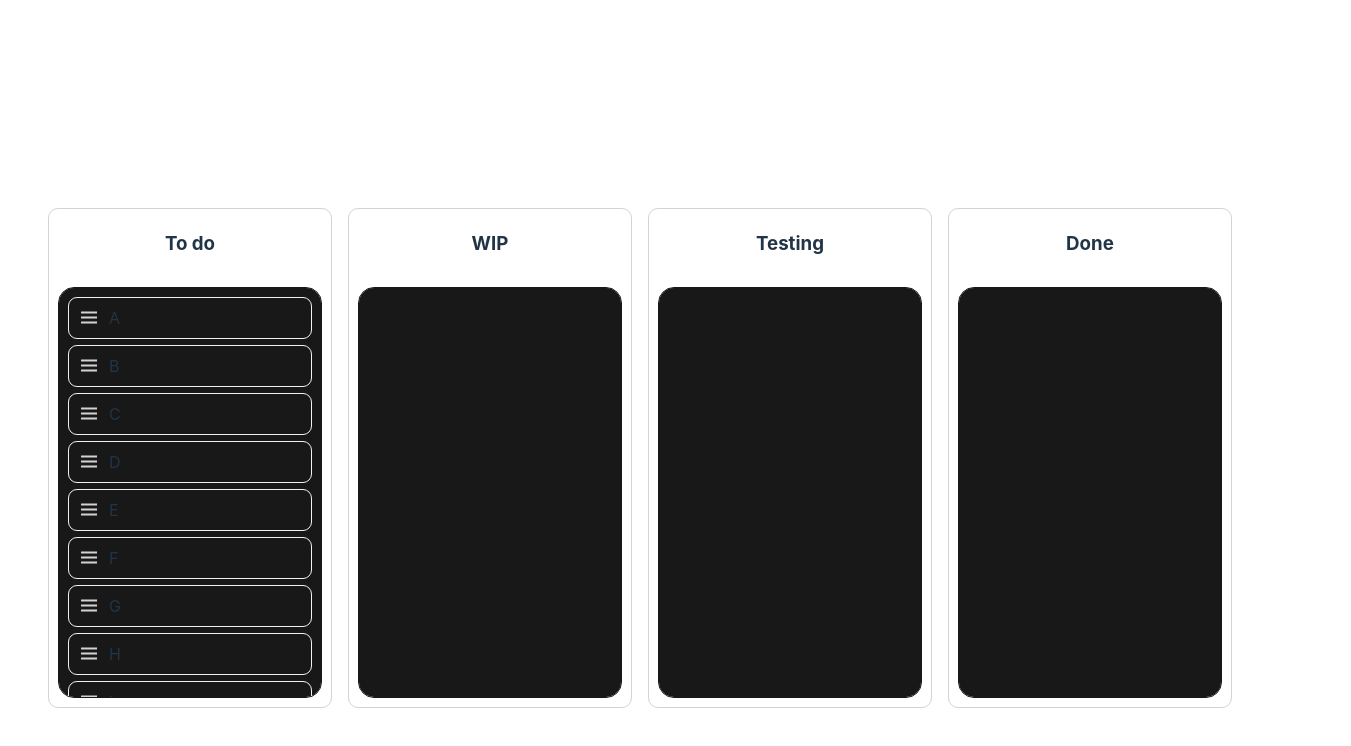
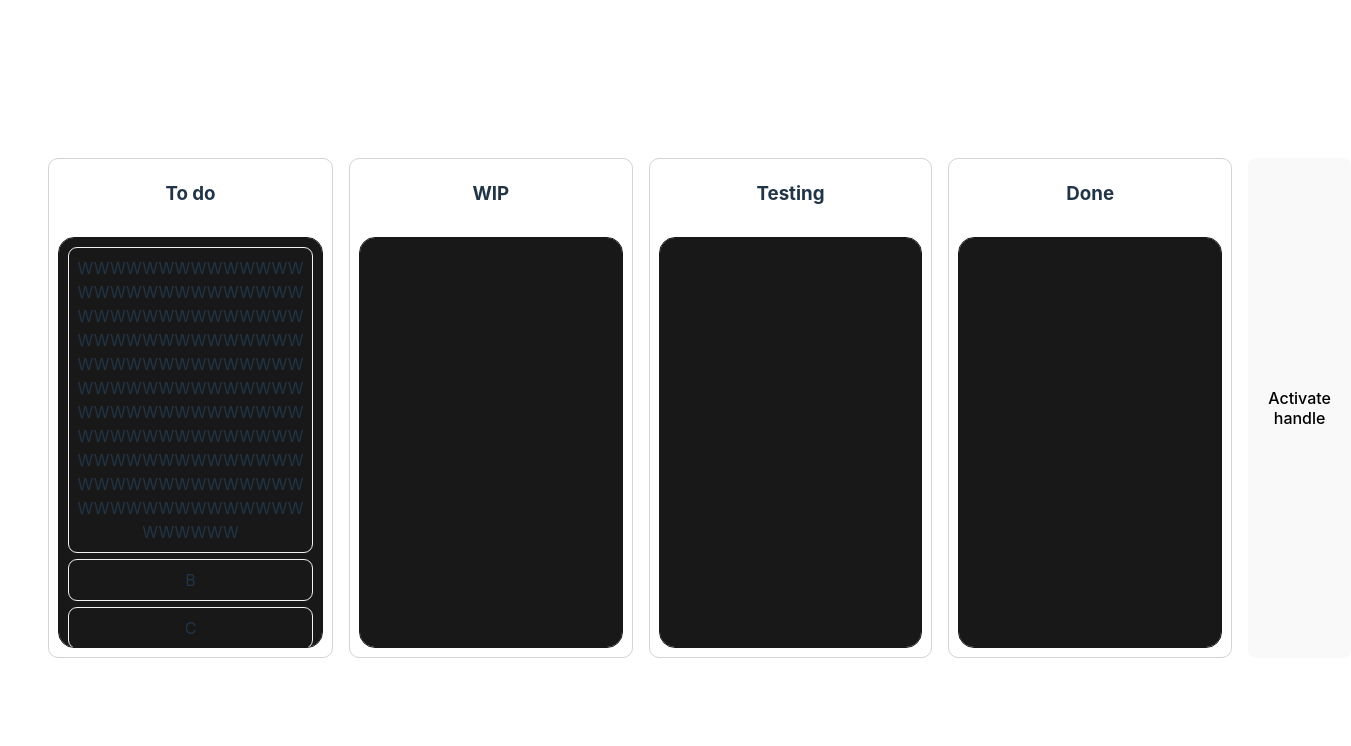
Before and after one commit to sarudev/Kanban, a React (Vite) app: page / in a window 1280 px wide. Shown: the top 746 px of the page, 1351 px wide, since content can reach past the window. Built offline with nearby package versions, Linux system fonts and the light colour scheme.

Commit message:
temporal "activate" handle

```diff
--- a/package.json
+++ b/package.json
@@ -9,7 +9,6 @@
     "preview": "vite preview"
   },
   "dependencies": {
-    "boxicons": "^2.1.4",
     "prop-types": "^15.8.1",
     "react": "18.2.0",
     "react-beautiful-dnd": "^13.1.1",
--- a/src/components/App.jsx
+++ b/src/components/App.jsx
@@ -3,7 +3,7 @@ import Board from './Board'
 
 const initialData = {
   tasks: {
-    'task-1': { id: 'task-1', content: 'A' },
+    'task-1': { id: 'task-1', content: 'WWWWWWWWWWWWWWWWWWWWWWWWWWWWWWWWWWWWWWWWWWWWWWWWWWWWWWWWWWWWWWWWWWWWWWWWWWWWWWWWWWWWWWWWWWWWWWWWWWWWWWWWWWWWWWWWWWWWWWWWWWWWWWWWWWWWWWWWWWWWWWWWWWWWWWWWWWWWWWWW' },
     'task-2': { id: 'task-2', content: 'B' },
     'task-3': { id: 'task-3', content: 'C' },
     'task-4': { id: 'task-4', content: 'D' },
--- a/src/components/Board.jsx
+++ b/src/components/Board.jsx
@@ -5,7 +5,9 @@ import PropTypes from 'prop-types'
 import Column from './Column'
 
 const Container = styled.div`
+  position: relative;
   max-width: 1200px;
+  height: 500px;
   display: flex;
   flex-direction: row;
 `
@@ -19,6 +21,7 @@ const UpDiv = styled.div`
 export default function Board ({ initialData }) {
   const [state, setState] = useState(initialData)
   const [dragging, setDragging] = useState(false)
+  const [showIcon, setShowIcon] = useState(false)
 
   function handleOnDragEnd ({ destination, draggableId, source }) {
     setDragging(false)
@@ -91,9 +94,10 @@ export default function Board ({ initialData }) {
       >
         <UpDiv>
           {Object.values(state.columns).map((c, i) => (
-            <Column key={i} columnId={c.id} title={c.title} tasks={c.taskIds.map(id => state.tasks[id])} isDragging={dragging} />
+            <Column key={i} columnId={c.id} title={c.title} tasks={c.taskIds.map(id => state.tasks[id])} isDragging={dragging} showIcon={showIcon} />
           ))}
         </UpDiv>
+        <button style={{ height: '100%', margin: 8 }} onClick={() => setShowIcon(prev => !prev)}>Activate handle</button>
       </DragDropContext>
     </Container>
   )
--- a/src/components/Column.jsx
+++ b/src/components/Column.jsx
@@ -35,13 +35,15 @@ const TaskList = styled.div`
 const observerTop = new window.IntersectionObserver(e => observer(e, 'borderTop'), { threshold: [1] })
 const observerDown = new window.IntersectionObserver(e => observer(e, 'borderBottom'), { threshold: [1] })
 function observer (entries, where) {
-  if (entries[0].target.offsetParent == null) { return }
+  if (entries[0].target.offsetParent == null) {
+    return
+  }
   entries[0].isIntersecting
     ? entries[0].target.offsetParent.style[where] = ''
     : entries[0].target.offsetParent.style[where] = '2px var(--focus-outline) solid'
 }
 
-export default function Column ({ columnId, title, tasks, isDragging }) {
+export default function Column ({ columnId, title, tasks, isDragging, showIcon }) {
   useEffect(() => {
     if (tasks.length > 0) {
       ;[...document.getElementById(columnId).childNodes[1].childNodes].forEach(el => {
@@ -69,7 +71,7 @@ export default function Column ({ columnId, title, tasks, isDragging }) {
             onScroll={handleScroll}
           >
             {tasks.map((task, index) => (
-              <Task key={task.id} task={task} index={index} isDragDisabled={isDragging && snapshot.draggingFromThisWith !== task.id} />
+              <Task key={task.id} task={task} index={index} isDragDisabled={isDragging && snapshot.draggingFromThisWith !== task.id} showIcon={showIcon} />
             ))}
             {provided.placeholder}
           </TaskList>
@@ -83,5 +85,6 @@ Column.propTypes = {
   title: PropTypes.string.isRequired,
   columnId: PropTypes.string.isRequired,
   tasks: PropTypes.array.isRequired,
-  isDragging: PropTypes.bool.isRequired
+  isDragging: PropTypes.bool.isRequired,
+  showIcon: PropTypes.bool.isRequired
 }
--- a/src/components/Task.jsx
+++ b/src/components/Task.jsx
@@ -2,27 +2,42 @@ import React from 'react'
 import PropTypes from 'prop-types'
 import styled from 'styled-components'
 import { Draggable } from 'react-beautiful-dnd'
-import 'boxicons'
 import '../css/App.css'
 
 const Container = styled.div`
+  position: relative;
   outline: 1px solid var(${props => props.isDragging ? '--focus-outline' : '--outline'});
   border-radius: 8px;
   padding: 8px;
   margin-bottom: 8px;
   background-color: var(--bg-color);
-  user-select: text;
   display: flex;
 `
 const Icon = styled.div`
+  position: relative;
   width: 24px;
   height: 24px;
   text-align: center;
-  position: relative;
   top: calc(50% - 12px);
 `
+const TextContent = styled.div`
+  position: relative;
+  width: ${props => props.icon ? 85 : 100}%;
+  margin-left: ${props => props.icon ? 8 : 0}px;
+  user-select: text;
+  text-align: center;
+  word-wrap: break-word;
+`
 
-export default function Task ({ task, index, isDragDisabled }) {
+export default function Task ({ task, index, isDragDisabled, showIcon }) {
+  const icon = (provided) => (
+    <div {...(showIcon ? provided.dragHandleProps : null)}>
+      <Icon>
+        <i className='icon icon-animation bx bx-menu' />
+      </Icon>
+    </div>
+  )
+
   return (
     <Draggable
       draggableId={task.id}
@@ -32,25 +47,25 @@ export default function Task ({ task, index, isDragDisabled }) {
       {(provided, snapshot) => (
         <Container
           {...provided.draggableProps}
+          {...(showIcon ? null : provided.dragHandleProps)}
           ref={provided.innerRef}
           isDragging={snapshot.isDragging}
           isDragDisabled={isDragDisabled}
           id={task.id}
           className='task'
         >
-          <div {...provided.dragHandleProps}>
-            <Icon>
-              <i className='icon icon-animation bx bx-menu' />
-            </Icon>
-          </div>
-          <div style={{ marginLeft: '8px', userSelect: 'text', textAlign: 'initial' }}>{task.content}</div>
+          {showIcon && icon(provided)}
+          <TextContent icon={showIcon}>
+            {task.content}
+          </TextContent>
         </Container>
       )}
     </Draggable>
   )
 }
 Task.propTypes = {
-  task: PropTypes.object,
-  index: PropTypes.number,
-  isDragDisabled: PropTypes.bool
+  task: PropTypes.object.isRequired,
+  index: PropTypes.number.isRequired,
+  isDragDisabled: PropTypes.bool.isRequired,
+  showIcon: PropTypes.bool.isRequired
 }
```
Also changed, not shown: 1 other file (tests, documents, lock files or other folders).
